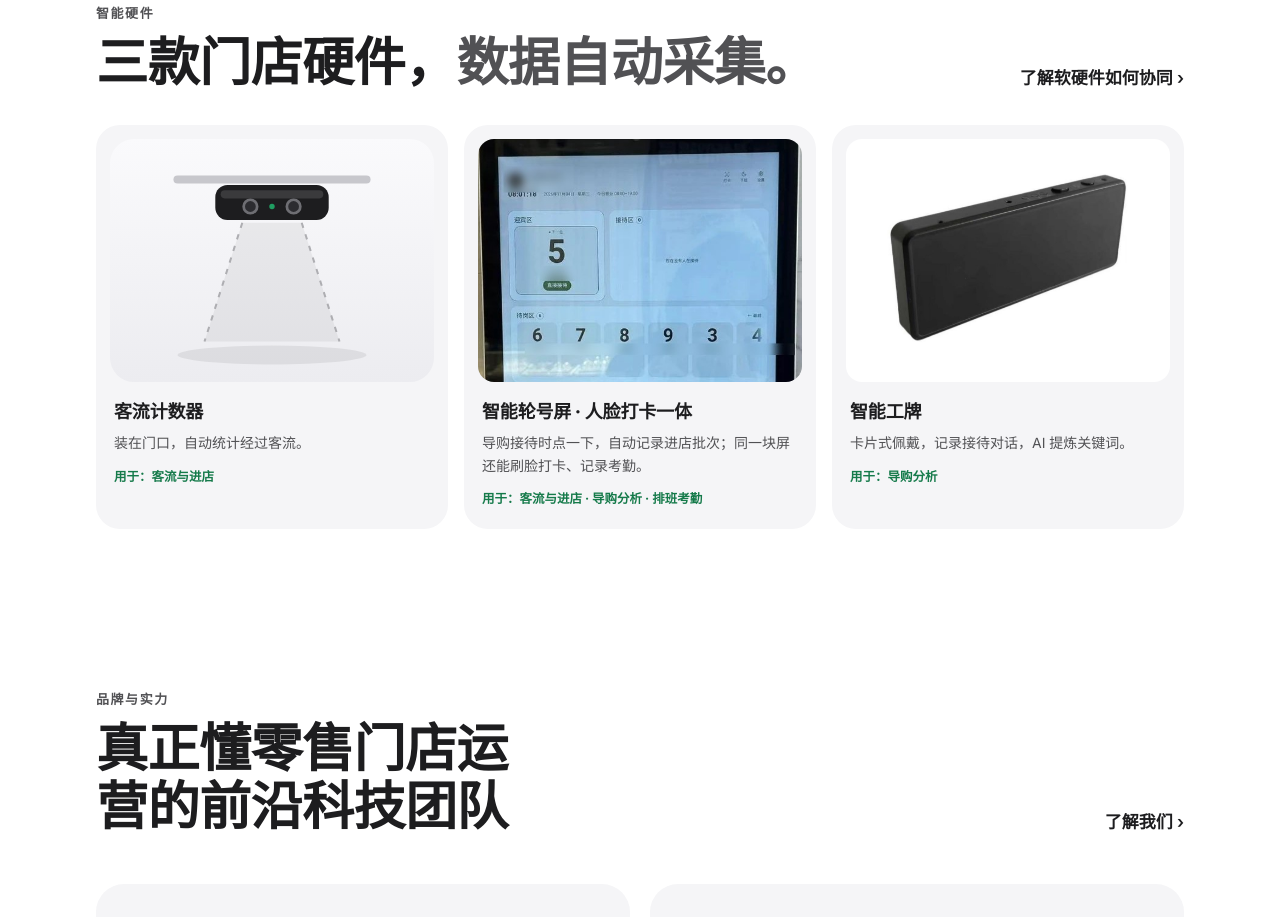
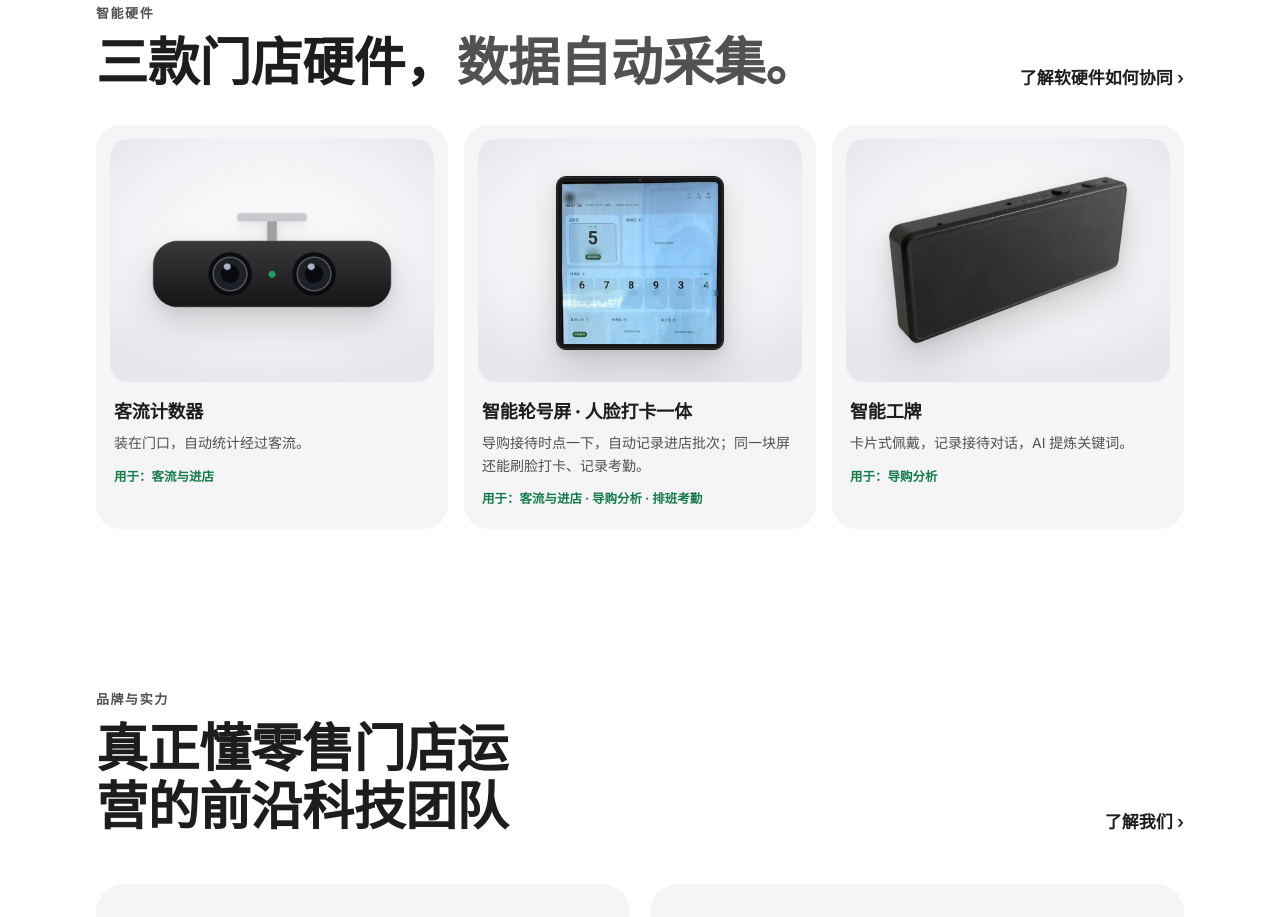
Before and after one commit to jingyi202211/weijianzhijin-site, a plain HTML site: page index.html in a window 1280 px wide. Shown: the part 2965-3882 px from the top of the page. Drawn offline with Linux system fonts and the light colour scheme.

Commit message:
Unified product image style for hardware cards
Co-Authored-By: Claude Opus 5.5 <noreply@anthropic.com>

```diff
--- a/index.html
+++ b/index.html
@@ -401,10 +401,11 @@ body.clean .todo{display:none!important}
 @media (max-width:560px){.bs-art2{grid-template-columns:1fr}.bs-art2 .hw-photo{min-height:180px}}
 @media (max-width:860px){.badge-strip{grid-template-columns:1fr;padding:22px 18px;gap:20px}.bs-list li{grid-template-columns:1fr;gap:2px}}
 .hw-grid{display:grid;grid-template-columns:repeat(3,minmax(0,1fr));gap:16px}
-.hw-photo{aspect-ratio:4/3;border-radius:16px;overflow:hidden;background:linear-gradient(180deg,#fafafc,#ececf0)}
-.hw-photo img{width:100%;height:100%;object-fit:cover;object-position:center 20%;display:block}
-.hw-photo.white{background:#fff}
-.hw-photo.white img{object-fit:contain;padding:8%}
+.hw-photo{aspect-ratio:4/3;border-radius:18px;overflow:hidden;display:grid;place-items:center;background:radial-gradient(ellipse 70% 60% at 50% 42%,#ffffff 0%,#f1f1f5 70%,#e6e6eb 100%)}
+.hw-photo img{max-width:74%;max-height:70%;width:auto;height:auto;object-fit:contain;display:block;filter:drop-shadow(0 16px 18px rgba(0,0,0,.16)) drop-shadow(0 3px 4px rgba(0,0,0,.08));transition:transform .3s}
+.hw:hover .hw-photo img{transform:translateY(-4px)}
+.hw-photo.white{background:radial-gradient(ellipse 70% 60% at 50% 42%,#ffffff 0%,#f1f1f5 70%,#e6e6eb 100%)}
+.hw-photo.white img{padding:0}
 .hw{background:var(--mist);border-radius:24px;padding:14px 14px 20px;display:flex;flex-direction:column;gap:6px;min-width:0;transition:transform .2s}
 .hw:hover{transform:translateY(-3px)}
 .hw-art svg{display:block;width:100%;height:auto;border-radius:16px}
@@ -607,7 +608,7 @@ footer nav{display:flex;flex-wrap:wrap;gap:20px}
         </div>
         <a class="more" href="#product">了解软硬件如何协同</a>
       </div>
-      <div class="hw-grid"><a class="hw" href="#traffic"><div class="hw-art" data-vis="hwCounter"></div><h3>客流计数器</h3><p>装在门口，自动统计经过客流。</p><span class="hw-for">用于：客流与进店</span></a><a class="hw" href="#traffic"><div class="hw-photo"><img src="img/queue-screen.jpg" alt="智能轮号屏实拍" loading="lazy"></div><h3>智能轮号屏 · 人脸打卡一体</h3><p>导购接待时点一下，自动记录进店批次；同一块屏还能刷脸打卡、记录考勤。</p><span class="hw-for">用于：客流与进店 · 导购分析 · 排班考勤</span></a><a class="hw" href="#staff"><div class="hw-photo white"><img src="img/badge-front.jpg" alt="智能工牌实拍" loading="lazy"></div><h3>智能工牌</h3><p>卡片式佩戴，记录接待对话，AI 提炼关键词。</p><span class="hw-for">用于：导购分析</span></a></div>
+      <div class="hw-grid"><a class="hw" href="#traffic"><div class="hw-photo"><img src="img/p_counter.png" alt="客流计数器" loading="lazy"></div><h3>客流计数器</h3><p>装在门口，自动统计经过客流。</p><span class="hw-for">用于：客流与进店</span></a><a class="hw" href="#traffic"><div class="hw-photo"><img src="img/p_screen.png" alt="智能轮号屏" loading="lazy"></div><h3>智能轮号屏 · 人脸打卡一体</h3><p>导购接待时点一下，自动记录进店批次；同一块屏还能刷脸打卡、记录考勤。</p><span class="hw-for">用于：客流与进店 · 导购分析 · 排班考勤</span></a><a class="hw" href="#staff"><div class="hw-photo"><img src="img/p_badge.png" alt="智能工牌" loading="lazy"></div><h3>智能工牌</h3><p>卡片式佩戴，记录接待对话，AI 提炼关键词。</p><span class="hw-for">用于：导购分析</span></a></div>
     </div>
   </section>
 
@@ -730,7 +731,7 @@ footer nav{display:flex;flex-wrap:wrap;gap:20px}
             <li><b>改进服务</b>结合成交结果，找出有效话术，用于培训。</li>
           </ul>
         </div>
-        <div class="bs-art2"><div class="hw-photo white"><img src="img/badge-front.jpg" alt="智能工牌实拍" loading="lazy"></div><div class="vis bs-talk" data-vis="badgeTalk"></div></div>
+        <div class="bs-art2"><div class="hw-photo"><img src="img/p_badge.png" alt="智能工牌" loading="lazy"></div><div class="vis bs-talk" data-vis="badgeTalk"></div></div>
       </div>
     </div>
   </section>
```
Also changed, not shown: img/p_badge.png (added), img/p_counter.png (added), img/p_screen.png (added).
